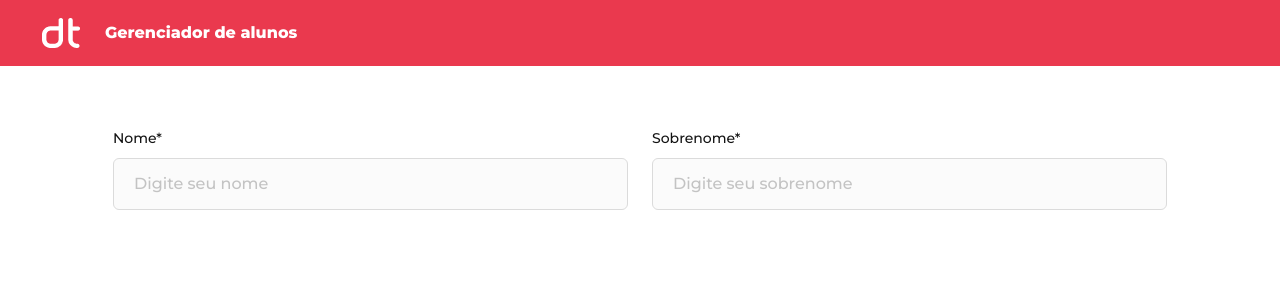
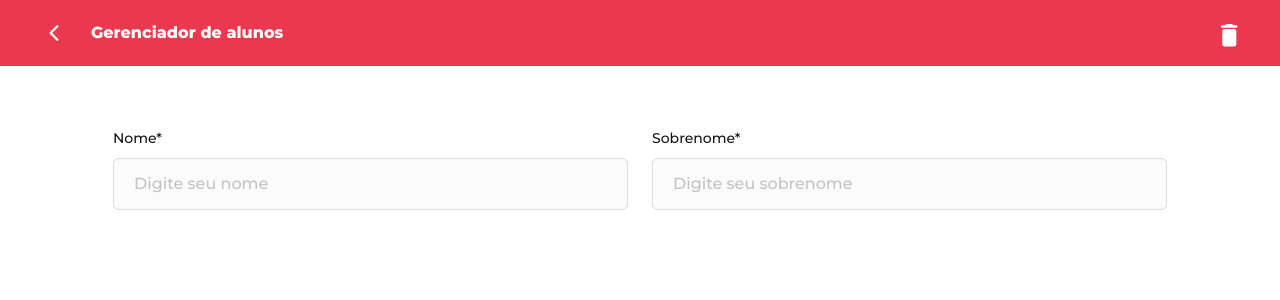
Before and after one commit to flaviare1s/gerenciador-alunos, a React (Vite) app in the folder client/: page /cadastro-aluno in a window 1280 px wide. Shown: the top 300 px of the page. Built offline with nearby package versions, Linux system fonts and the light colour scheme; no server answers.

Commit message:
feat(header): adjust header to show/hide elements based on route

```diff
--- a/client/src/components/Header.jsx
+++ b/client/src/components/Header.jsx
@@ -1,14 +1,36 @@
-import logo from "../assets/img/Logo.png"
+import { Link, useLocation } from "react-router-dom";
+import logo from "../assets/img/Logo.png";
+import trash from "../assets/img/Trash.png";
+import { IoIosArrowBack } from "react-icons/io";
 
 export const Header = () => {
+  const location = useLocation();
+  const isRoot = location.pathname === "/";
+
   return (
     <header className="bg-primary">
       <div className="py-[18px] px-[42px] flex justify-between items-center">
         <div className="flex items-center gap-[25px]">
-          <img src={logo} alt="Logo" />
-          <h1 className="text-white font-extrabold tracking-[1%] leading-[30px]">Gerenciador de alunos</h1>
+          {!isRoot && (
+            <Link to="/">
+              <IoIosArrowBack className="text-white text-2xl" />
+            </Link>
+          )}
+          {isRoot && (
+            <Link to="/">
+              <img src={logo} alt="Logo" />
+            </Link>
+          )}
+          <h1 className="text-white font-extrabold tracking-[1%] leading-[30px]">
+            Gerenciador de alunos
+          </h1>
         </div>
+        {!isRoot && (
+          <button className="cursor-pointer w-[17.5px] h-[17.5px]">
+            <img className="w-full" src={trash} alt="Trash" />
+          </button>
+        )}
       </div>
     </header>
-  )
-}
+  );
+};
```
